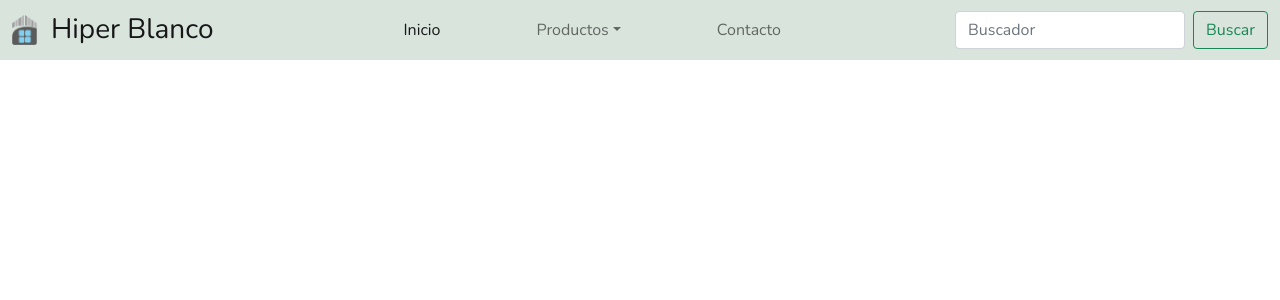
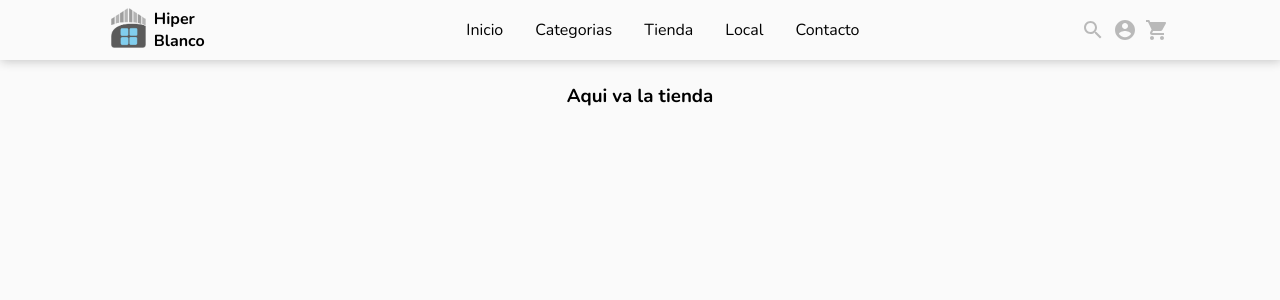
Before and after one commit to fedekolo/hiper-blanco-tienda-kolonski, a React (Create React App) app: page / in a window 1280 px wide. Shown: the top 300 px of the page. Built offline with nearby package versions, Linux system fonts and the light colour scheme.

Commit message:
menu user + inicio tienda

```diff
--- a/package.json
+++ b/package.json
@@ -3,6 +3,8 @@
   "version": "0.1.0",
   "private": true,
   "dependencies": {
+    "@material-ui/core": "^4.11.4",
+    "@material-ui/icons": "^4.11.2",
     "@testing-library/jest-dom": "^5.12.0",
     "@testing-library/react": "^11.2.7",
     "@testing-library/user-event": "^12.8.3",
--- a/public/index.html
+++ b/public/index.html
@@ -11,15 +11,10 @@
     />
     <link rel="apple-touch-icon" href="%PUBLIC_URL%/logo192.png" />
     <link rel="manifest" href="%PUBLIC_URL%/manifest.json" />
-    <link href="https://cdn.jsdelivr.net/npm/bootstrap@5.0.1/dist/css/bootstrap.min.css" rel="stylesheet" integrity="sha384-+0n0xVW2eSR5OomGNYDnhzAbDsOXxcvSN1TPprVMTNDbiYZCxYbOOl7+AMvyTG2x" crossorigin="anonymous">
     <link rel="stylesheet" href="https://fonts.googleapis.com/css?family=Roboto:300,400,500,700&display=swap" />
-    <link rel="stylesheet" href="https://fonts.googleapis.com/icon?family=Material+Icons" />
     <title>Hiper Blanco</title>
   </head>
   <body>
     <div id="root"></div>
-
-    <script src="https://cdn.jsdelivr.net/npm/@popperjs/core@2.9.2/dist/umd/popper.min.js" integrity="sha384-IQsoLXl5PILFhosVNubq5LC7Qb9DXgDA9i+tQ8Zj3iwWAwPtgFTxbJ8NT4GN1R8p" crossorigin="anonymous"></script>
-    <script src="https://cdn.jsdelivr.net/npm/bootstrap@5.0.1/dist/js/bootstrap.min.js" integrity="sha384-Atwg2Pkwv9vp0ygtn1JAojH0nYbwNJLPhwyoVbhoPwBhjQPR5VtM2+xf0Uwh9KtT" crossorigin="anonymous"></script>
   </body>
 </html>
--- a/src/App.css
+++ b/src/App.css
@@ -4,11 +4,16 @@
 
 body {
   font-family: 'Nunito', sans-serif;
+  background-color: var(--color-A);
+  width: 100vw;
+  height: 100vh;
+  box-sizing: border-box;
+  margin: 0;
+  padding: 0;
 }
 
 :root {
-  --color-A: #d9e4dd;
-  --color-B: #fbf7f0;
-  --color-C: #cdc9c3;
-  --color-D: #555555;
+  --color-A: #fafafa;
+  --color-B: #c2c2c2;
+  --color-C: #5c5c5c;
 }
--- a/src/App.js
+++ b/src/App.js
@@ -1,9 +1,11 @@
 import './App.css';
 import { NavBar } from './components/NavBar/NavBar';
+import { ItemListContainer } from './components/ItemListContainer/ItemListContainer'
 
 const App = () => {
   return <>
     <NavBar />
+    <ItemListContainer />
   </>;
 }
 
--- /dev/null
+++ b/src/components/ItemListContainer/ItemListContainer.js
@@ -0,0 +1,13 @@
+import { makeStyles } from '@material-ui/core';
+import { itemListContainerStyle } from './ItemListContainerStyle';
+
+const useStyles = makeStyles((theme) => itemListContainerStyle(theme));
+
+export const ItemListContainer = () => {
+    const classes = useStyles();
+
+    return <section className={classes.container}>
+        <h3>Aqui va la tienda</h3>
+    </section>
+
+}
--- /dev/null
+++ b/src/components/ItemListContainer/ItemListContainerStyle.js
@@ -0,0 +1,8 @@
+export const itemListContainerStyle = theme => {
+    return ({
+        container: {
+            display: 'flex',
+            justifyContent: 'center',
+            paddingTop: '4rem'
+        }
+    })};
--- a/src/components/NavBar/NavBar.css
+++ /dev/null
@@ -1,69 +0,0 @@
-
-/* ---NAVBAR CSS--- */
-
-.navbar {
-    background-color: var(--color-A);
-    color: var(--color-D);
-  }
-  .navbar-brand {
-    display: flex;
-    align-items: center;
-  }
-
-  .navbar-brand h3 {
-    margin-left: .5em;
-    margin-bottom: 0;
-  }
-
-  .container-fluid {
-    display: flex;
-    justify-content: space-between;
-  }
-
-  .navbar-nav {
-    margin: auto;
-    gap: 5em;
-    box-sizing: border-box;
-  }
-
-  .navbar-nav li a:hover {
-    border-bottom: 3px var(--color-D) solid;
-    transform: scale(1.05);
-    transition: all .1s ease;
-  }
-
-  .dropdown-menu li a:hover {
-    border-bottom: none;
-  }
-
-  .d-flex input:focus{
-    border: 5px var(--color-D) solid;
-  }
-
-  .d-flex button:hover{
-    background-color: var(--color-D);
-  }
-
-  @media (max-width:990px) {
-    .navbar-nav {
-      gap: .5em;
-    }
-
-    .navbar-nav li a:hover {
-      transform: none;
-    }
-
-
-
-  }
-
-  @media (max-width:600px) {
-    .d-flex input{
-      display: none;
-    }
-
-    .d-flex button{
-      display: none;
-    }
-
-  }
--- a/src/components/NavBar/NavBar.js
+++ b/src/components/NavBar/NavBar.js
@@ -1,54 +1,28 @@
 import logo from './logo-menu.png';
-import './NavBar.css';
+import { makeStyles } from '@material-ui/core';
+import { navBarStyle } from './NavBarStyle';
+import { UserWidget } from '../UserWidget/UserWidget';
+
+const useStyles = makeStyles((theme) => navBarStyle(theme));
 
 export const NavBar = () => {
-    return <>
-  <nav className="navbar navbar-expand-lg navbar-light">
-    <div className="container-fluid">
-      <a className="navbar-brand" href="/#">
-        <img src={logo} alt="" width="25" height="30" class="d-inline-block align-text-top"/>
-        <h3>Hiper Blanco</h3>
-      </a>
-      <div className="collapse navbar-collapse" id="navbarSupportedContent">
-        <ul className="navbar-nav me-auto mb-2 mb-lg-0">
-          <li className="nav-item">
-            <a className="nav-link active" aria-current="page" href="/#">Inicio</a>
-          </li>
-          <li className="nav-item dropdown">
-            <a className="nav-link dropdown-toggle" href="/#" id="navbarDropdown" role="button" data-bs-toggle="dropdown" aria-expanded="false">
-              Productos
-            </a>
-            <ul className="dropdown-menu" aria-labelledby="navbarDropdown">
-              <li><a className="dropdown-item" href="/#">Sabanas</a></li>
-              <li><hr className="dropdown-divider"/></li>
-              <li><a className="dropdown-item" href="/#">Acolchados</a></li>
-              <li><hr className="dropdown-divider"/></li>
-              <li><a className="dropdown-item" href="/#">Frazadas</a></li>
-              <li><hr className="dropdown-divider"/></li>
-              <li><a className="dropdown-item" href="/#">Cubrecamas</a></li>
-              <li><hr className="dropdown-divider"/></li>
-              <li><a className="dropdown-item" href="/#">Toallas y Toallones</a></li>
-              <li><hr className="dropdown-divider"/></li>
-              <li><a className="dropdown-item" href="/#">Decoración</a></li>
-              <li><hr className="dropdown-divider"/></li>
-              <li><a className="dropdown-item" href="/#">Baño</a></li>
-              <li><hr className="dropdown-divider"/></li>
-              <li><a className="dropdown-item" href="/#">Almohadas</a></li>
+    const classes = useStyles();
+
+    return <nav className={classes.container}>
+            <div>
+              <img src={logo} alt='Logo Hiper Blanco'/>
+              <div>
+                <span>Hiper</span>
+                <span>Blanco</span>
+              </div>
+            </div>
+            <ul>
+              <li>Inicio</li>
+              <li>Categorias</li>
+              <li>Tienda</li>
+              <li>Local</li>
+              <li>Contacto</li>
             </ul>
-          </li>
-          <li className="nav-item">
-            <a className="nav-link" href="/#">Contacto</a>
-          </li>
-        </ul>
-      </div>
-      <form className="d-flex">
-        <input className="form-control me-2" type="search" placeholder="Buscador" aria-label="Search"/>
-        <button className="btn btn-outline-success" type="submit">Buscar</button>
-      </form>
-      <button className="navbar-toggler" type="button" data-bs-toggle="collapse" data-bs-target="#navbarSupportedContent" aria-controls="navbarSupportedContent" aria-expanded="false" aria-label="Toggle navigation">
-        <span className="navbar-toggler-icon"></span>
-      </button>
-    </div>
-  </nav>
-    </>;
+            <UserWidget />
+          </nav>;
   }
--- /dev/null
+++ b/src/components/NavBar/NavBarStyle.js
@@ -0,0 +1,48 @@
+export const navBarStyle = theme => {
+    return ({
+        container: {
+            display: 'flex',
+            justifyContent: 'space-around',
+            backgroundColor: 'var(--color-A)',
+            width: '100vw',
+            heigth: '2rem',
+            alignItems: 'center',
+            boxShadow: '1px 1px 10px var(--color-B)',
+            position: 'fixed',
+            top: '0',
+            '& > div': {
+            display: 'flex',
+            gap: '.5rem',
+                '& img': {
+                    height: '2.5rem',
+                    width: 'auto'
+                },
+                '& div': {
+                    display: 'flex',
+                    flexDirection: 'column',
+                    alignItems: 'flex-start',
+                    fontWeight: 'bold'
+                }
+            },
+            '& > ul': {
+                listStyle: 'none',
+                display: 'flex',
+                gap: '2rem',
+                '& > li': {
+                    borderBottom: '3px var(--color-A) solid',
+                    borderTop: '3px var(--color-A) solid',
+                    '&:hover': {
+                        borderBottom: '3px var(--color-C) solid',
+                        cursor: 'pointer'
+                    }
+                }
+            },
+            '@media (max-width: 625px)': {
+                boxSizing: 'border-box',
+                '& > ul': {
+                    display: 'none'
+                }
+            }
+        }
+    })
+}
--- /dev/null
+++ b/src/components/UserWidget/UserWidget.js
@@ -0,0 +1,16 @@
+import { makeStyles } from '@material-ui/core';
+import { userWidgetStyle } from './UserWidgetStyle'
+import { Search, AccountCircle, ShoppingCart, Menu } from '@material-ui/icons';
+
+const useStyles = makeStyles((theme) => userWidgetStyle(theme));
+
+export const UserWidget = () => {
+    const classes = useStyles();
+
+    return <div className={classes.container}>
+        <Menu className={classes.btnMenu} color="disabled" />
+        <Search className={classes.btn} color="disabled" />
+        <AccountCircle className={classes.btn} color="disabled" />
+        <ShoppingCart className={classes.btn} color="disabled" />
+    </div>
+}
--- /dev/null
+++ b/src/components/UserWidget/UserWidgetStyle.js
@@ -0,0 +1,26 @@
+export const userWidgetStyle = theme => {
+    return ({
+        container: {
+            display: 'flex',
+            gap: '8px'
+        },
+        btn: {
+            '&:hover': {
+                color: 'var(--color-C)',
+                cursor: 'pointer',
+                transform: 'scale(1.1)'
+            }
+        },
+        btnMenu: {
+            display: 'none',
+            '&:hover': {
+                color: 'var(--color-C)',
+                cursor: 'pointer',
+                transform: 'scale(1.1)'
+            },
+            '@media (max-width: 625px)': {
+                display: 'block'
+            }
+        }
+    })
+}
```
Also changed, not shown: public/manifest.json, 1 other file (tests, documents, lock files or other folders).
